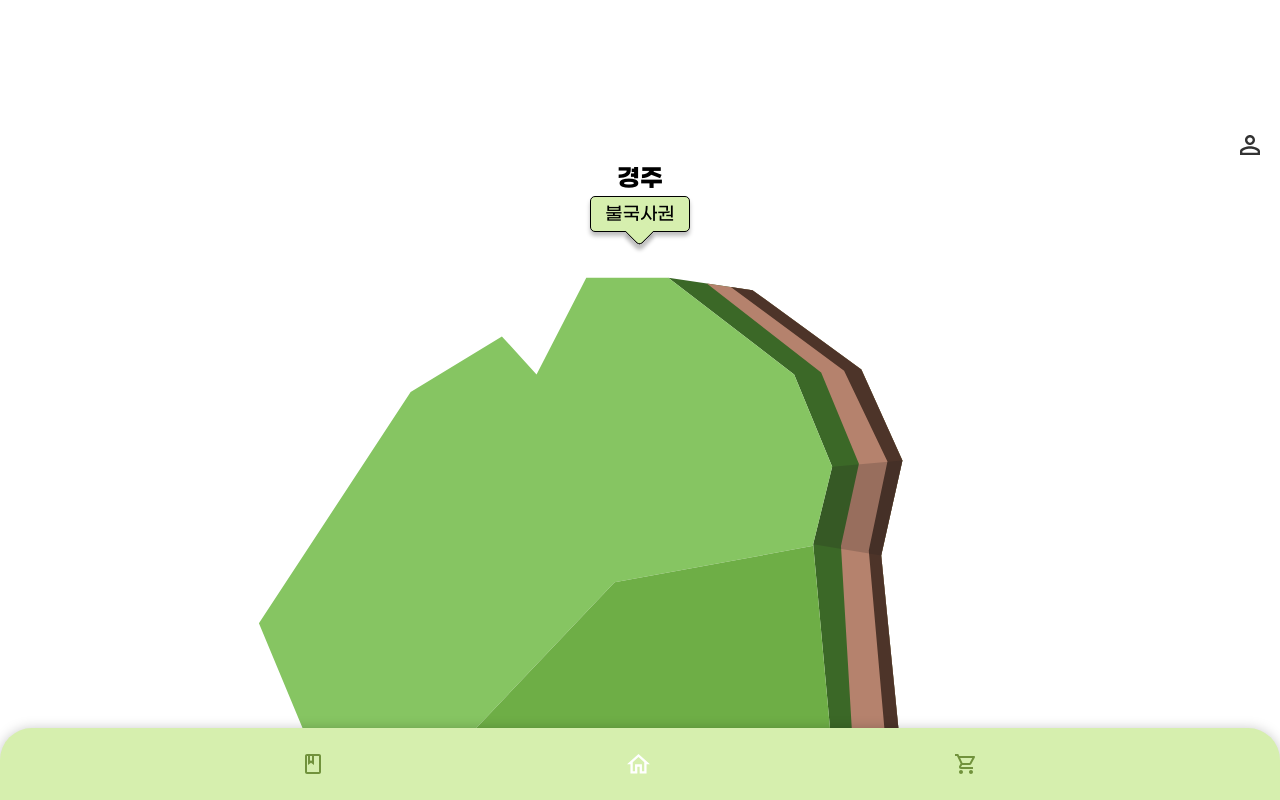
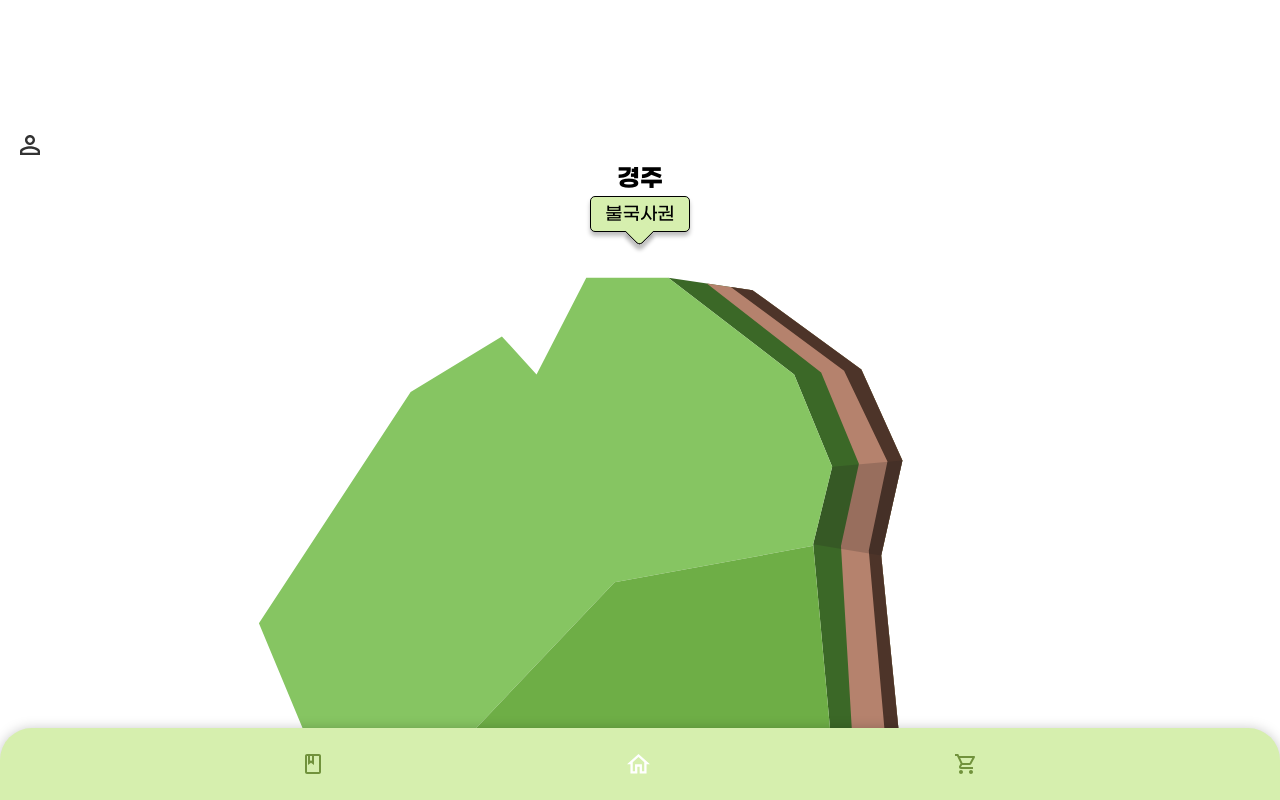
Before and after one commit to MoDaLaa/FE, a React (Vite) app: page /main/Bulguksa-kwon in a window 1280 px wide. Built offline with nearby package versions, Linux system fonts and the light colour scheme.

Commit message:
상단바에 뒤로가기 버튼 추가

```diff
--- a/src/Main/components/TopAppBar.tsx
+++ b/src/Main/components/TopAppBar.tsx
@@ -1,11 +1,20 @@
 import IconButton from "./TopAppBar/IconButton";
+import GoBackButton from '../../shared/GoBackButton/GoBackButton';
 import * as Styled from "../css/top.app.bar.styled";
 
-export default function TopAppBar() {
+interface TopAppBarProps {
+    region: string;
+}
 
+export default function TopAppBar({ region }: TopAppBarProps){
     return (
-        <Styled.TopAppBarContainer>
-            <IconButton />
+        <Styled.TopAppBarContainer justifyContent={region ? 'space-between' : 'flex-end'}>
+            {
+                region && (
+                    <GoBackButton />
+                )
+            }
+            <IconButton /> {/* IconButton에 region props 전달 */}
         </Styled.TopAppBarContainer>
     );
 }
--- a/src/Main/css/top.app.bar.styled.ts
+++ b/src/Main/css/top.app.bar.styled.ts
@@ -1,11 +1,11 @@
 import styled from 'styled-components';
 
-export const TopAppBarContainer = styled.div`
+export const TopAppBarContainer = styled.div<{ justifyContent: string }>`
     width: 100%;
     height: 160px;
     box-sizing: border-box;
     display: flex;
-    justify-content: flex-end;
+    justify-content: ${props => props.justifyContent};
     align-items: flex-end;
     padding: 5px 20px;
 `
```
